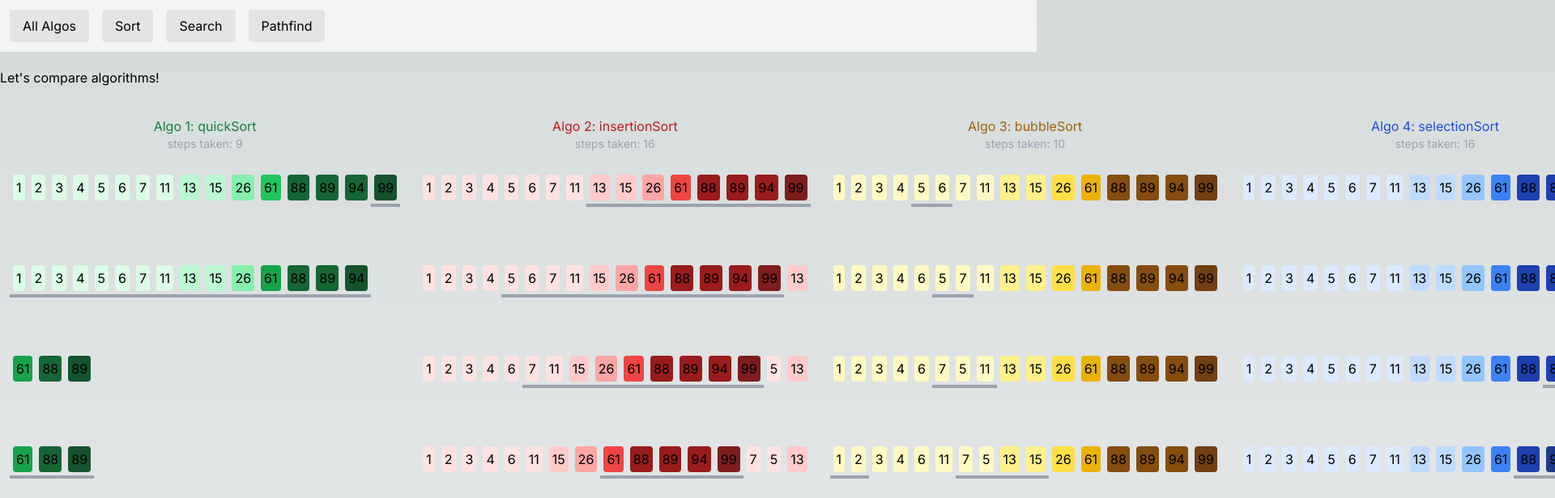
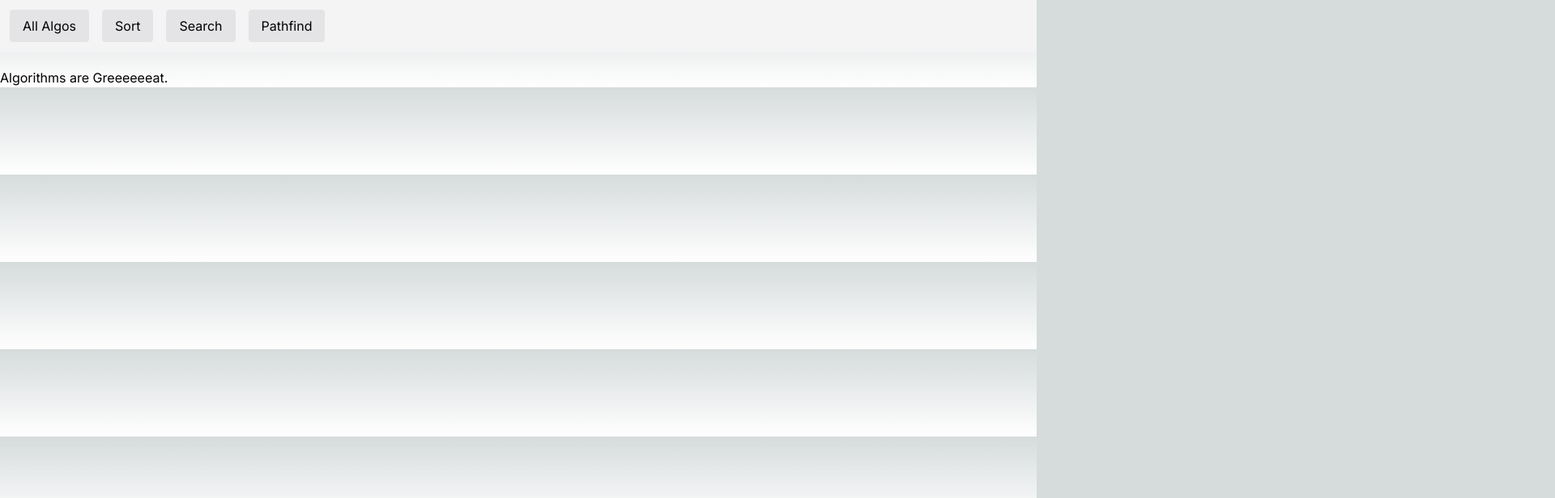
Before and after one commit to yablochko8/algo-visualize, a Next.js app: page / in a window 1280 px wide. Shown: the top 616 px of the page at 81% size, 1920 px wide, since content can reach past the window. Built offline with nearby package versions, Linux system fonts and the light colour scheme.

Commit message:
fix index page

```diff
--- a/src/app/page.tsx
+++ b/src/app/page.tsx
@@ -1,169 +1,11 @@
 "use client"
 
-import React, { useEffect, useState } from "react";
-import { bubbleSort } from "@/algorithms/bubbleSort";
-import { selectionSort } from "@/algorithms/selectionSort";
-import { arraysAreEqual } from "@/algorithms/checkArrays";
-import { mergeSortVariant } from "@/algorithms/mergeSortVariant";
-import { insertionSort } from "@/algorithms/insertionSort";
-import { quickSort } from "@/algorithms/quickSort";
-
-// all classes of BG color I expect to call from Tailwind:
-// bg-green-50 bg-green-100 bg-green-200 bg-green-300 bg-green-400 bg-green-500
-// bg-green-600 bg-green-700 bg-green-800 bg-green-900
-// bg-red-50 bg-red-100 bg-red-200 bg-red-300 bg-red-400 bg-red-500
-// bg-red-600 bg-red-700 bg-red-800 bg-red-900
-// bg-yellow-50 bg-yellow-100 bg-yellow-200 bg-yellow-300 bg-yellow-400 bg-yellow-500
-// bg-yellow-600 bg-yellow-700 bg-yellow-800 bg-yellow-900
-// bg-blue-50 bg-blue-100 bg-blue-200 bg-blue-300 bg-blue-400 bg-blue-500
-// bg-blue-600 bg-blue-700 bg-blue-800 bg-blue-900
-// text-green-700
-// text-red-700
-// text-yellow-700
-// text-blue-700
-//
-// Context: In Tailwind CSS, the JIT (Just-In-Time) mode needs to know all the classes
-// that will be used in the project at build time. When you dynamically generate class
-// names in JavaScript, Tailwind might not be able to see those classes and therefore
-// doesn't generate the necessary CSS.
-
-const algoColors = ["green", "red", "yellow", "blue"]
-
-const INITIAL_ARRAY = [11, 99, 2, 4, 6, 3, 88, 1, 94, 26, 15, 89, 61, 7, 5, 13]
-
-const initiateAlgoResults = (howManyAlgos: number): number[][][] => {
-  const result: number[][][] = [];
-  for (let i = 0; i < howManyAlgos; i++) {
-    result.push([[...INITIAL_ARRAY]]);
-  }
-  return result;
-}
-
-const createBlankAlgoStats = (): algoStats => {
-  return {
-    stepsTaken: 0,
-    timeTaken: 0
-  };
-}
-const initiateAlgoStats = (howManyAlgos: number): algoStats[] => {
-  const result: algoStats[] = [];
-  for (let i = 0; i < howManyAlgos; i++) {
-    result[i] = createBlankAlgoStats()
-  }
-  return result;
-}
-
-type algoStats = {
-  stepsTaken: number;
-  timeTaken: number;
-}
-
-const normalizedElement = (element: number, array: number[]) => {
-  const realNum = element / Math.max(...array)
-  const minOutput = 1
-  const maxOutput = 9
-
-  return Math.floor(realNum * (maxOutput - minOutput)) + minOutput
-}
 
 export default function Home() {
-  const algos = [quickSort, insertionSort, bubbleSort, selectionSort, mergeSortVariant]
-
-  const [algoResults, setAlgoResults] = useState<number[][][]>(initiateAlgoResults(algos.length))
-  const [algoStats, setAlgoStats] = useState<algoStats[]>(initiateAlgoStats(algos.length))
-
-  const [globalStep, setGlobalStep] = useState<number>(0)
-
-  const captureInterstepSnapsot = (interstepArray: number[], algoIndex: number) => {
-    // Create container for new results, and add latest result in
-    const newResults = [...algoResults]
-    newResults[algoIndex].unshift(interstepArray)
-
-    // Update global result set each time a single algo has new results
-    const newAlgoStats = algoStats
-    newAlgoStats[algoIndex].stepsTaken += 1
-    setAlgoStats(newAlgoStats)
-    setAlgoResults(newResults)
-  }
-
-  useEffect(() => {
-    for (let i = 0; i < algos.length; i++) {
-      const algoFunction = algos[i]
-      algoFunction(algoResults[i][0], captureInterstepSnapsot, i)
-    }
-  }, [])
 
   return (
     <div>
-      <h2>Let's compare algorithms!</h2>
-      <br />
-      <div className="flex flex-row">
-        {algoResults.map((algoResultSet, algoNum) => {
-          const algoColor = algoColors[algoNum % algoColors.length]
-          return (
-            <>
-              <div className="flex flex-col m-3">
-                <div className={`flex flex-row justify-center text-${algoColor}-700`}>
-                  Algo {algoNum + 1}: {algos[algoNum].name}
-                </div>
-                <div className={`flex flex-row justify-center text-gray-400 text-sm`}>
-                  steps taken: {algoStats[algoNum].stepsTaken}
-                </div>
-
-
-                {algoResultSet.map((singleArray, testCycleNum) => {
-                  // testCycleNum is 0 for most recent, 1 for second most recent etc
-                  // a testCycle of number 3 (ie 4th result) in a set of length 4 will
-                  // NOT have an antecedent. Hence testCycle needs to be at smaller
-                  // than length - 1
-                  const testHasAntecedent = (testCycleNum < algoResults[algoNum].length - 1)
-
-                  return (
-                    <>
-                      <br />
-                      <div className="flex flex-row">
-
-                        {singleArray.map((element, elementIndex) => {
-                          const normElement = normalizedElement(element, singleArray)
-
-                          const elementHasChanged = (testHasAntecedent && algoResultSet[testCycleNum][elementIndex] != algoResultSet[testCycleNum + 1][elementIndex])
-
-                          return (
-                            <>
-                              <div className="flex flex-col">
-
-                                <div className={`flex flex-row justify-center m-1 p-1 bg-${algoColor}-${normElement}00 rounded`}>
-                                  {element}
-                                </div>
-                                <div className={`flex flex-row h-1 ${elementHasChanged ? "bg-gray-400" : ""}`}>
-                                </div>
-                                <div className="flex flex-row h-5">
-
-                                </div>
-                              </div>
-
-                            </>
-                          )
-                        })}
-                      </div>
-                      <br />
-                    </>
-                  )
-                }
-                )
-                }
-
-              </div>
-
-            </>
-
-          )
-        })}
-
-      </div>
-
-
-
+      Algorithms are Greeeeeeat.
 
 
     </div>
```
